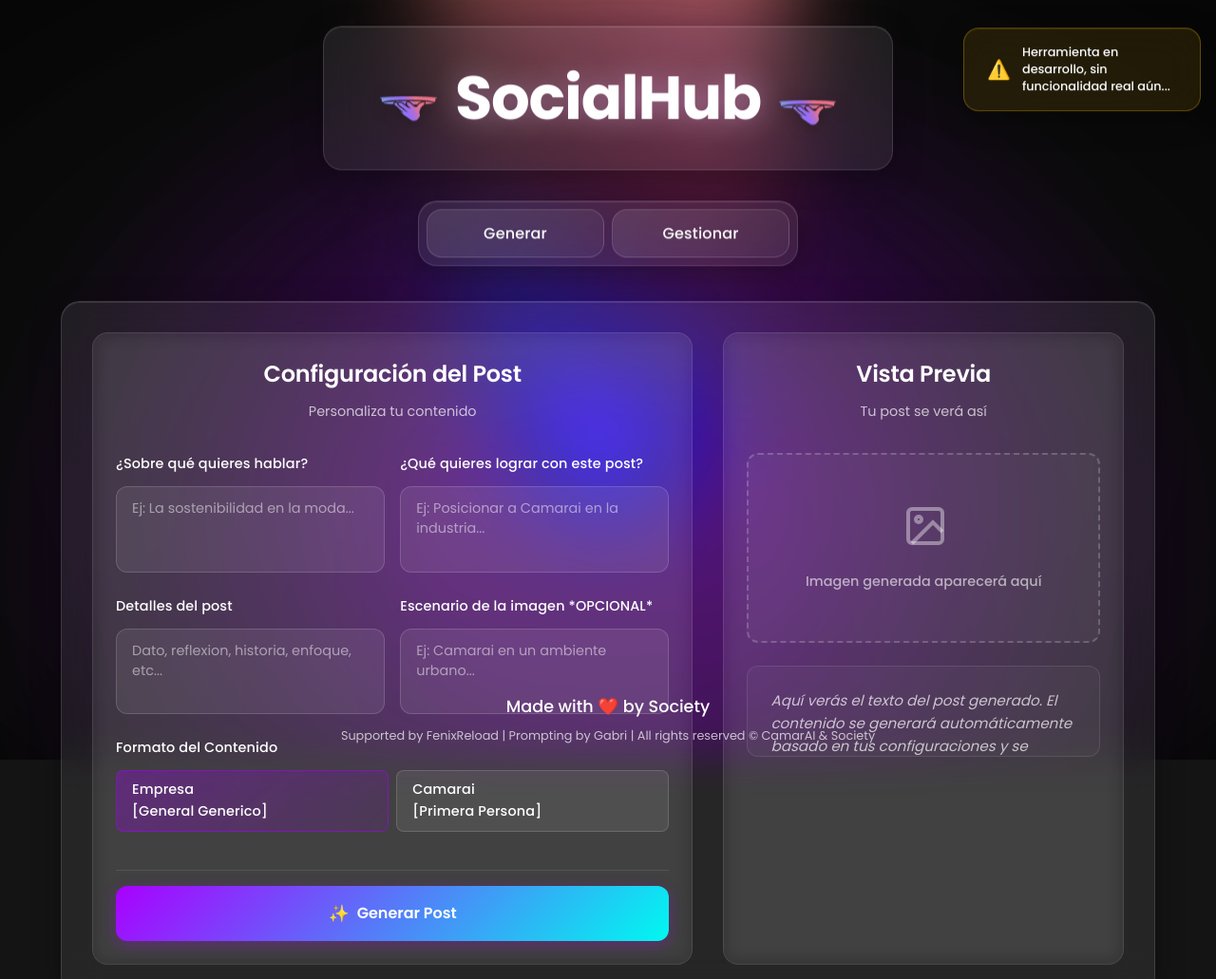
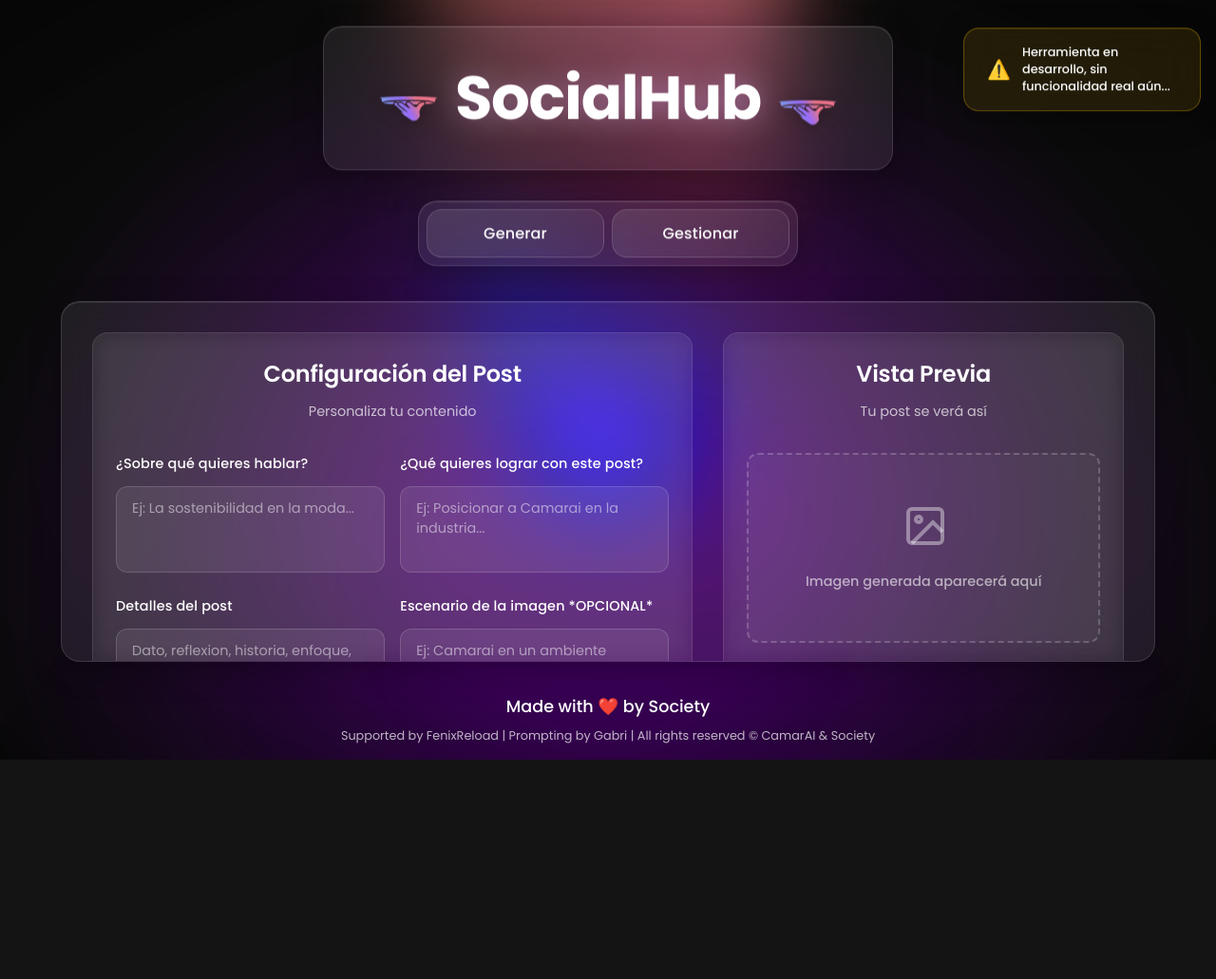
Before and after one commit to Camarai-official/socialhub.camarai.es, a plain HTML site: page index.html in a window 1280 px wide. Shown: the top 1031 px of the page at 95% size. After the commit the page ends 817 px from the top, so only its background shows below. Drawn offline with Linux system fonts and the light colour scheme; no server answers.

Commit message:
Refactor styles in styles.css to adjust height restrictions for canvas element, ensuring better layout management and preventing overflow issues.

```diff
--- a/styles.css
+++ b/styles.css
@@ -296,10 +296,9 @@ a-hole canvas.js-canvas {
         inset 0 1px 0 rgba(255, 255, 255, 0.1);
     /* width: 100%; */
     max-width: 90vw;
-    /* Altura máxima para que no desborde la pantalla, considerando el footer fijo */
-    /* max-height: calc(100vh - 450px); */
-    /* min-height: 500px; */
-    /* animation: navbarFloat 12s ease-in-out infinite; */
+    /* Restricción de altura para PC para evitar desbordamiento por debajo del footer */
+    max-height: calc(100vh - 420px);
+    min-height: 300px;
     /* Scroll interno cuando el contenido excede */
     overflow-y: auto;
     overflow-x: hidden;
```
